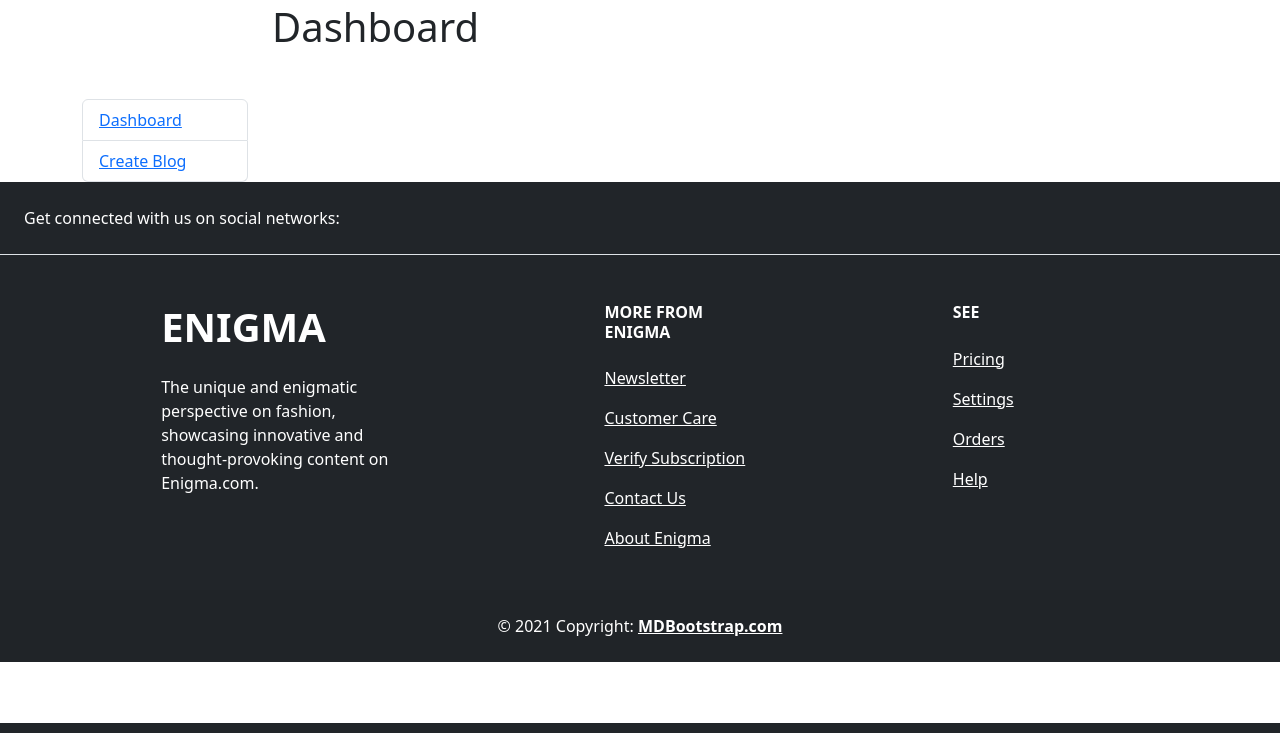
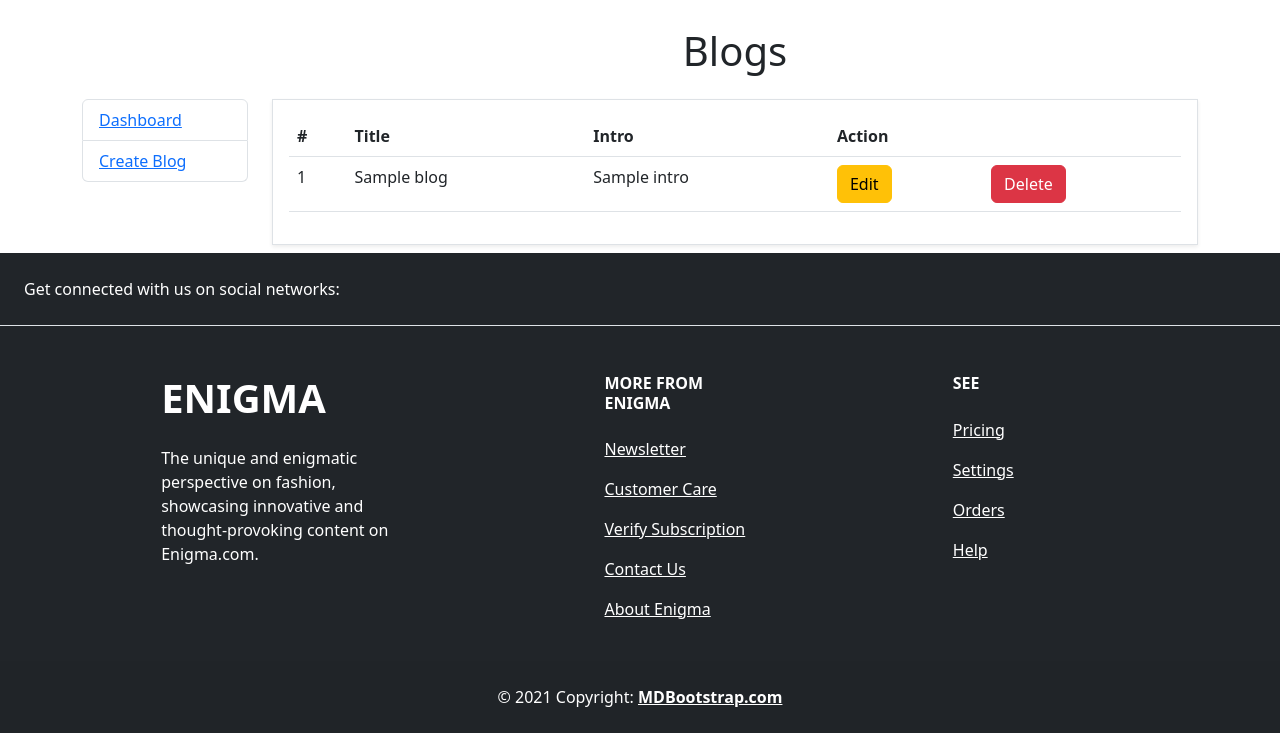
Before and after one commit to HanThuThuHtet/laravel-enigma, a Laravel app: template resources/views/admin/blogs/index.blade.php in a window 1280 px wide. Shown: the part 77-810 px from the top of the page. Run offline with Laravel 10, Linux system fonts and the light colour scheme; the template is opened without the code that fills it: most values are stand-ins (such as "Sample title", 1, 10 or a date in 2020); some libraries are stand-ins or nearby versions.

Commit message:
delete and edit features

```diff
--- a/app/Http/Controllers/AuthController.php
+++ b/app/Http/Controllers/AuthController.php
@@ -43,7 +43,11 @@
         ]);
 
         if(auth()->attempt($user)){
-            return redirect('/')->with('success','Welcome Back');
+            if(auth()->user()->is_admin){
+                return redirect('/admin/blogs')->with('success','Welcome Back');
+            }else{
+                return redirect('/')->with('success','Welcome Back');
+            }
         }else{
             return redirect()->back()->withErrors([
                 'email' => 'email or password is wrong'
--- a/app/Http/Controllers/BlogController.php
+++ b/app/Http/Controllers/BlogController.php
@@ -20,7 +20,8 @@
     public function show(Blog $blog){
         return view('blogs.show',[
             'blog' => $blog,
-            'randomBlogs' => Blog::inRandomOrder()->take(3)->get()
+            'randomBlogs' => Blog::where('id', '!=', $blog->id)
+                            ->inRandomOrder()->take(3)->get()
         ]);
     }
 
--- a/resources/views/admin/blogs/index.blade.php
+++ b/resources/views/admin/blogs/index.blade.php
@@ -1,3 +1,33 @@
 <x-admin-layout>
-    <h1>Dashboard</h1>
+    <h1 class="my-4 text-center">Blogs</h1>
+    <x-card-wrapper>
+        <table class="table">
+            <thead>
+            <tr>
+                <th scope="col">#</th>
+                <th scope="col">Title</th>
+                <th scope="col">Intro</th>
+                <th scope="col" colspan="2">Action</th>
+            </tr>
+            </thead>
+            <tbody>
+                @foreach ($blogs as $blog)
+                    <tr>
+                        <td>{{$blog->id}}</td>
+                        <td>{{$blog->title}}</td>
+                        <td>{{$blog->intro}}</td>
+                        <td><a href="" class="btn btn-warning">Edit</a></td>
+                        <td>
+                            <form action="/admin/blogs/{{$blog->slug}}/delete" method="POST">
+                                @csrf
+                                @method('delete')
+                                <button type="submit"  class="btn btn-danger">Delete</button>
+                            </form>
+                        </td>
+                    </tr>
+                @endforeach
+            </tbody>
+        </table>
+        {{$blogs->links()}}
+    </x-card-wrapper>
 </x-admin-layout>
--- a/routes/web.php
+++ b/routes/web.php
@@ -47,5 +47,8 @@
 //store blog
 Route::post('/admin/blogs/store',[AdminBlogController::class,'store'])->middleware('admin');
 
+//delete blog
+Route::delete('/admin/blogs/{blog:slug}/delete',[AdminBlogController::class,'destroy'])->middleware('admin');
+
 //dashboard
 Route::get('/admin/blogs',[AdminBlogController::class,'index'])->middleware('admin');
```
Also changed, not shown: app/Http/Controllers/AdminBlogController.php (+10 -1 lines).
